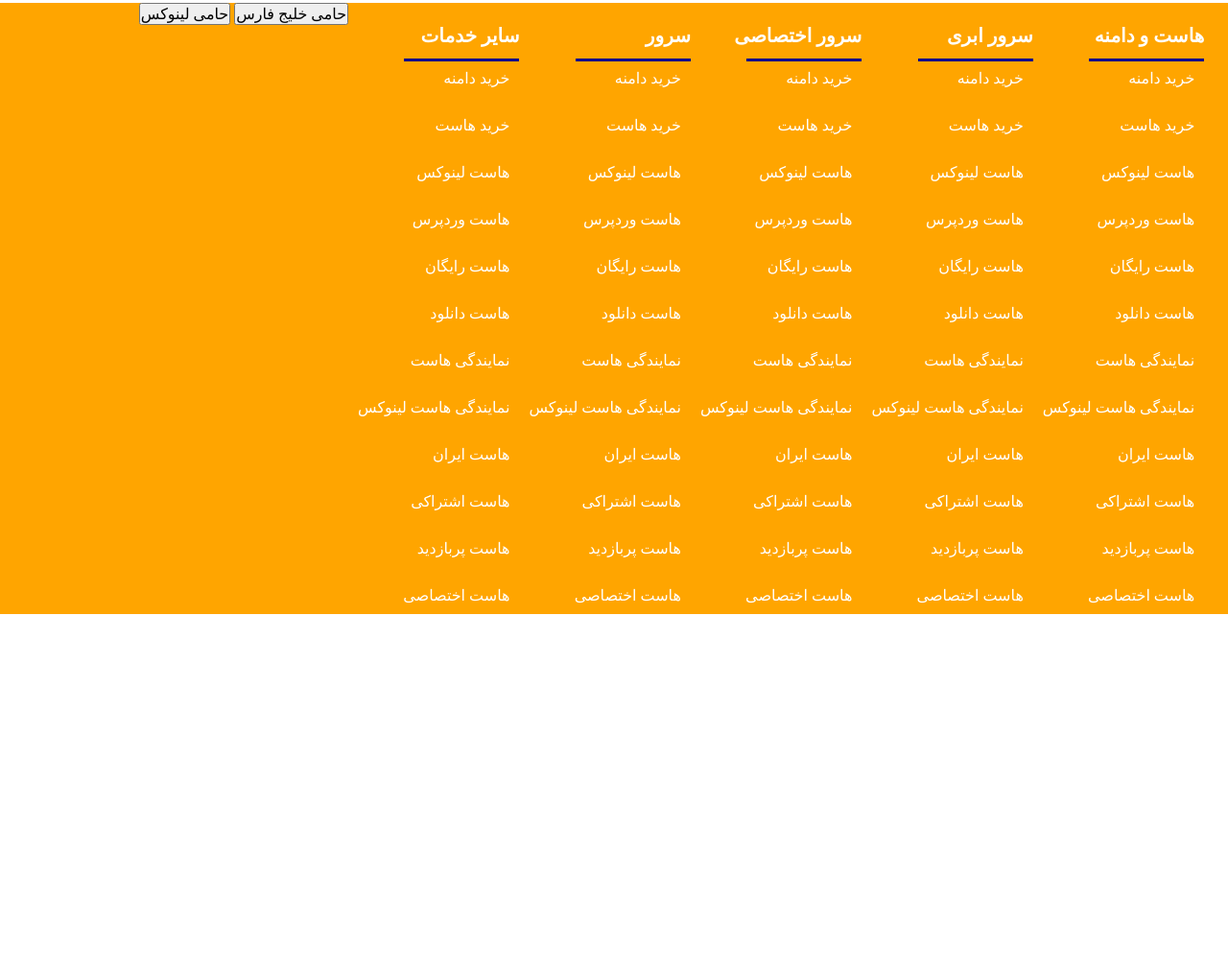
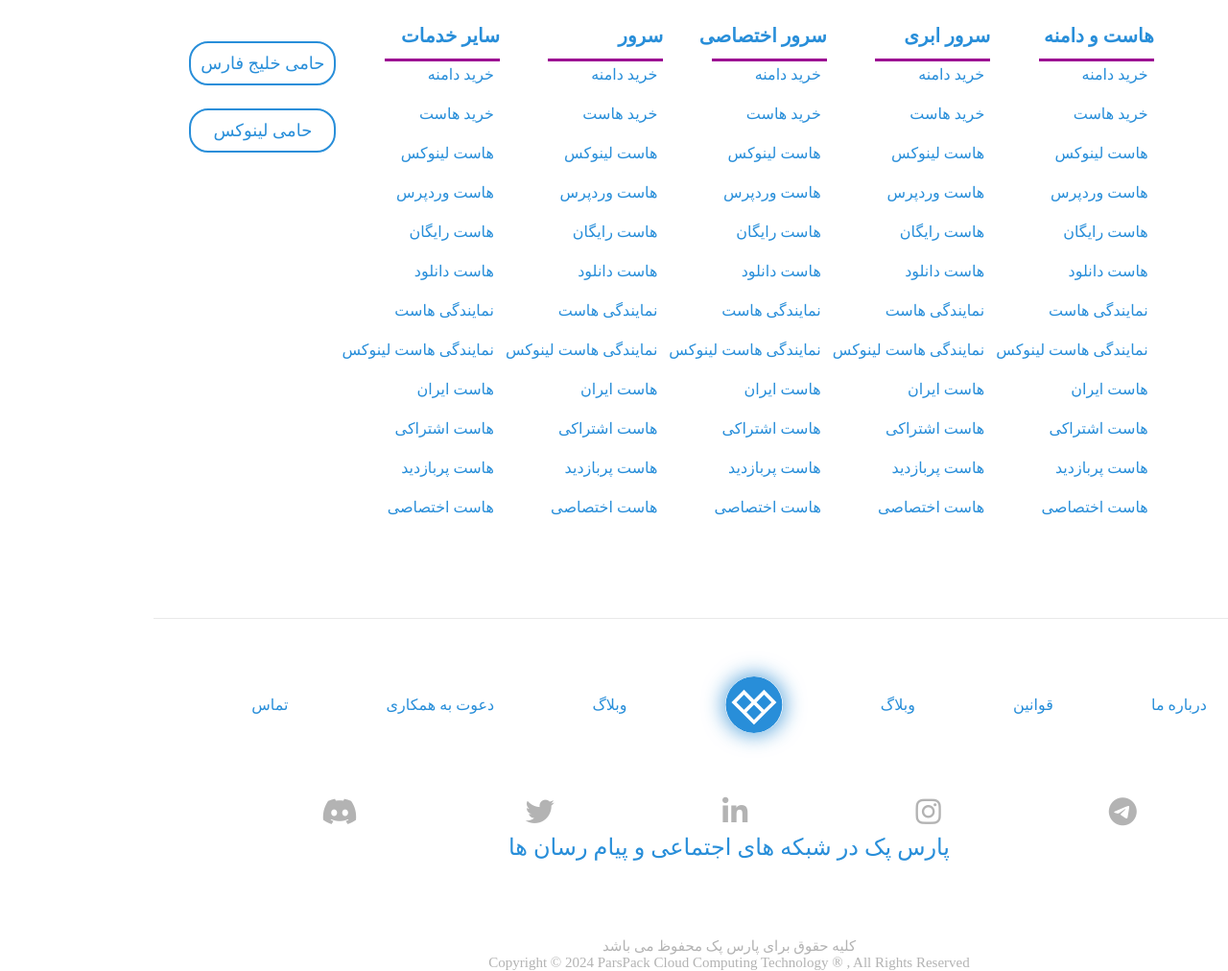
Before and after one commit to AmirHoseinAshkani/ParsPack-Template, a website: page Src/Index.html in a window 1280 px wide. Shown: the part 4725-5737 px from the top of the page at 96% size. Before the commit the page ends 5365 px from the top, so only its background shows below. Drawn offline with Linux system fonts and the light colour scheme; a web font is replaced by a local one.

Commit message:
HTML&CSS&Finished

```diff
--- a/Src/Index.html
+++ b/Src/Index.html
@@ -700,7 +700,7 @@
         </ul>
       </div>
 
-      <div>
+      <div class="importantButton">
         <button>حامی خلیج فارس</button>
         <button>حامی لینوکس</button>
       </div>
@@ -708,6 +708,49 @@
     <!-- ImportantLinks / End -->
 
     <!-- footer / Start -->
+    <section class="Footer">
+      <div class="FooterInfo">
+        <ul>
+          <li><a href="">درباره ما</a></li>
+          <li><a href="">قوانین</a></li>
+          <li><a href="">وبلاگ</a></li>
+          <li>
+            <a href="">
+              <img class="Img-Footer" src="../Assets/Icons/square.svg" alt="" />
+            </a>
+          </li>
+          <li><a href="">وبلاگ</a></li>
+          <li><a href="">دعوت به همکاری</a></li>
+          <li><a href="">تماس</a></li>
+        </ul>
+      </div>
+
+      <div class="SocialMedia">
+        <ul>
+          <li>
+            <a href=""><i class="fa-brands fa-telegram"></i></a>
+          </li>
+          <li>
+            <a href=""><i class="fa-brands fa-instagram"></i></a>
+          </li>
+          <li>
+            <a href=""><i class="fa-brands fa-linkedin-in"></i></a>
+          </li>
+          <li>
+            <a href=""><i class="fa-brands fa-twitter"></i></a>
+          </li>
+          <li>
+            <a href=""><i class="fa-brands fa-discord"></i></a>
+          </li>
+        </ul>
+        <span>پارس پک در شبکه های اجتماعی و پیام رسان ها</span>
+      </div>
+    </section>
+
+    <section class="Copyright">
+      <span>کلیه حقوق برای پارس پک محفوظ می باشد</span>
+      <span>Copyright © 2024 ParsPack Cloud Computing Technology ® , All Rights Reserved</span>
+    </section>
     <!-- footer / End -->
   </body>
   <script src="./App/App.js"></script>
--- a/Style/Style.css
+++ b/Style/Style.css
@@ -588,7 +588,6 @@
 .ImportantLinks {
   width: 1400px;
   margin: 100px auto;
-  background-color: orange;
   display: flex;
   justify-content: center;
 }
@@ -599,7 +598,7 @@
   content: "";
   width: 120px;
   height: 3px;
-  background-color: darkblue;
+  background-color: #9c0592;
   position: absolute;
   top: 36px;
   right: 0;
@@ -607,13 +606,94 @@
 .ImportantLinks h2 {
   margin: 22px 0px 13px 34px;
   font-size: 20px;
+  color: #288ed9;
+}
+
+.ImportantLinks ul li a {
+  color: #288ed9;
+}
+.ImportantLinks ul li {
+  color: #288ed9;
+  padding: 6px;
+  margin-top: 10px;
+}
+.importantButton {
+  display: flex;
+  flex-direction: column;
+  margin-top: 40px;
+}
+
+.importantButton button {
+  margin-bottom: 24px;
+  padding: 10px;
+  font-size: 18px;
+  border: 2px solid #288ed9;
+  border-radius: 20px;
+  background-color: white;
+  color: #288ed9;
+}
+.importantButton button:hover {
+  margin-bottom: 24px;
+  padding: 10px;
+  font-size: 18px;
+  border: 2px solid #288ed9;
+  border-radius: 20px;
+  background-color: #288ed9;
   color: white;
 }
-.ImportantLinks ul li a{
-  color: white;
+.Footer {
+  width: 1200px;
+  margin: 10px auto;
+  display: flex;
+  flex-direction: column;
+  border-top: 1px solid #e9e9e9;
 }
-.ImportantLinks ul li{
-  color: white;
-  padding: 10px;
-  margin-top: 10px;
+.FooterInfo ul {
+  display: flex;
+  flex-direction: row;
+  justify-content: space-evenly;
+  align-items: center;
+  margin-top: 60px;
 }
+.Img-Footer {
+  width: 60px;
+  margin: 0;
+  height: 59px;
+  display: flex;
+  box-shadow: 0px 0px 20px 3px #117dcba1;
+  border-radius: 100%;
+}
+.FooterInfo ul li a {
+  color: #288ed9;
+}
+
+.SocialMedia ul {
+  display: flex;
+  justify-content: space-evenly;
+  align-items: flex-end;
+  height: 100px;
+}
+
+.SocialMedia ul li a {
+  font-size: 30px;
+  color: #b3b3b3;
+}
+.SocialMedia span {
+  display: flex;
+  justify-content: center;
+  margin-top: 5px;
+  font-size: 24px;
+  color: #288ed9;
+}
+.Copyright {
+  width: 1200px;
+  margin: 80px auto;
+  display: flex;
+  flex-direction: column;
+  justify-content: center;
+  align-items: center;
+}
+.Copyright span {
+  color: #b3b3b3;
+  font-size: 15px;
+}
```
Also changed, not shown: Assets/Icons/square.svg (added).
